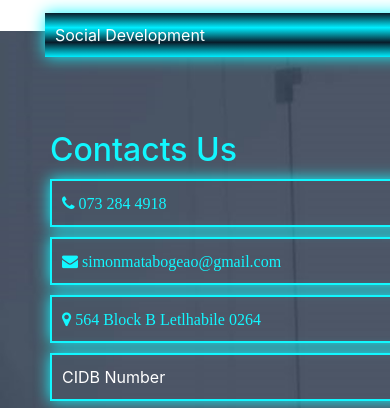
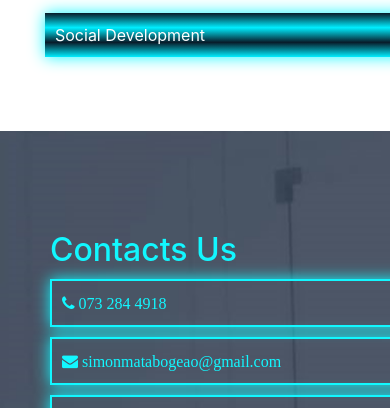
Before and after one commit to simonmataboge/zzge, a plain HTML site: page index.html in a window 390 px wide. Shown: the part 4149-4557 px from the top of the page. Drawn offline with nearby package versions, Linux system fonts and the light colour scheme.

Commit message:
Update zonaka.css

```diff
--- a/zonaka.css
+++ b/zonaka.css
@@ -704,7 +704,11 @@ social-icons a:hover::before {
     margin-top:100px;
 }
 
-
+@media screen and (max-width:400px ) {
+    #contacts {
+        margin-top: 200px;
+    }
+}
 
 
 #footer{
```
